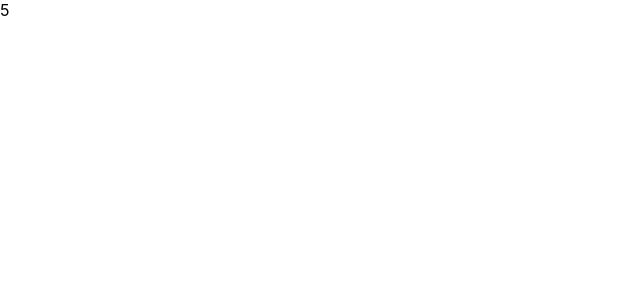
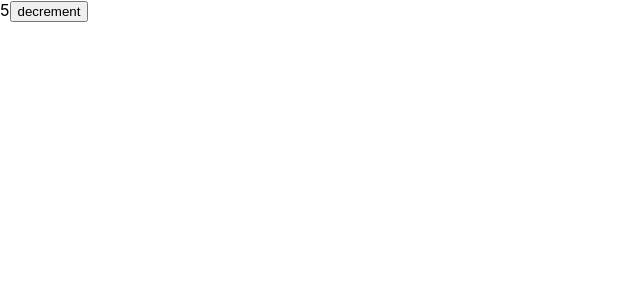
Before and after one commit to drockchow112/GIPHYSearch, a React (Create React App) app: page / in a window 1280 px wide. Shown: the top 300 px of the page, without its empty margins (0-640 px from the left). Built offline with nearby package versions, Linux system fonts and the light colour scheme.

Commit message:
added a button to the main div

```diff
--- a/src/Decrement.js
+++ b/src/Decrement.js
@@ -3,7 +3,10 @@ import React, { Component } from "react";
 class Decrement extends Component {
     render() {
         return (
-        <div>{this.props.number}</div>
+        <div>
+            {this.props.number}
+            <button>decrement</button>
+        </div>
         );
       }
 }
```
